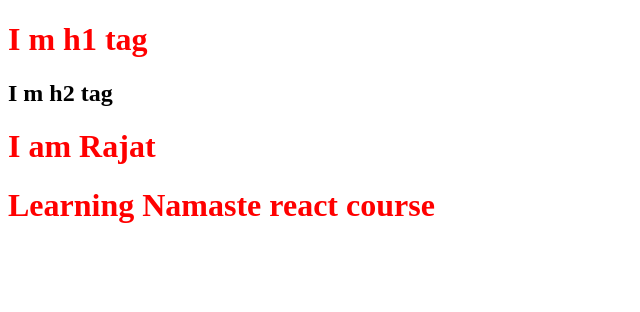
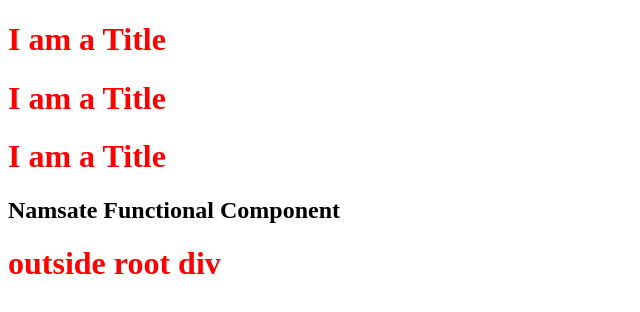
Before and after one commit to rajat153/Namaste-react-series, a React app: page / in a window 1280 px wide. Shown: the whole page, without its empty margins (0-640 px from the left). Built offline with nearby package versions, Linux system fonts and the light colour scheme.

Commit message:
chapter 3

```diff
--- a/index.html
+++ b/index.html
@@ -8,7 +8,10 @@
         <link rel="stylesheet" href="index.css">
     </head>
     <body>
-        <div id="root"></div>
+        <div id="root">
+          <h1>Not render</h1>
+        </div>
+        <h1>outside root div</h1>
         <script src="index.js" type="module" defer></script>
            <!-- <script>
              const heading  = document.createElement('h1')
--- a/index.js
+++ b/index.js
@@ -1,8 +1,18 @@
 import React from "react";
-import ReactDOM from "react-dom"
+import ReactDOM from "react-dom/client"
 
+
+
+//React Element are objects when we render it to dom it becomes a DOM element
+
+
+
+//JSX
+const jsxheading = <h1>JSX heading</h1>
+
+//3 elements inside a creatElements are tag, attributes,childern
 // const heading = React.createElement('h1',{}, "Hello world from React")
-// const root = ReactDOM.createRoot(document.getElementById('root'))
+//  const root = ReactDOM.createRoot(document.getElementById('root'))
 // root.render(heading)
 
 
@@ -20,10 +30,10 @@ import ReactDOM from "react-dom"
  *
  */
 // const first = React.createElement('div',{id:"child"});
-// const child = React.createElement('h1',{}, "Im h1 tags");
+// const child = React.createElement('h1',{}, "I am h1 tags");
 
 const parent  = React.createElement('div',{id:"parent"},
-React.createElement('div',{id:"child"}, [
+React.createElement('div', {id:"child"}, [
 React.createElement('h1',{}, "I m h1 tag"),
 React.createElement('h2',{}, "I m h2 tag")],
 
@@ -31,14 +41,36 @@ React.createElement("div", {id:"child2"},[
     React.createElement('h1',{},"I am Rajat"),
     React.createElement('h1',{},"Learning Namaste react course"),
 ])
+ ))
 
-))
+// // parent.render(child)
 
-// parent.render(child)
+// // console.log(parent) //object
 
-console.log(parent) //object
+// React Element
+const heading = (
+    <h1 className="head" tabIndex={4}>Namaste React Using JSX</h1>
+)
 
+console.log(typeof(heading)) // ans-object
+
+const Title = () =>{
+   return <h1>I am a Title</h1>
+}
+
+
+// React Functional Component return JSX
+//Component Composition
+const HeadingComponent = () => (
+    <div id ="container">
+        {Title()}
+        <Title/>
+        <Title></Title>
+        <h2>Namsate Functional Component</h2>
+    </div>
+)
 
 const root = ReactDOM.createRoot(document.getElementById('root'))
 
-root.render(parent)
+// root.render(parent)
+root.render(<HeadingComponent/>)
--- a/package.json
+++ b/package.json
@@ -3,6 +3,8 @@
   "version": "1.0.0",
   "description": "Namaste React Series by Akshay Saini",
   "scripts": {
+    "start" : "parcel index.html",
+    "build" : "parcel build index.html",
     "test": "jest"
   },
   "repository": {
```
Also changed, not shown: README.md.
